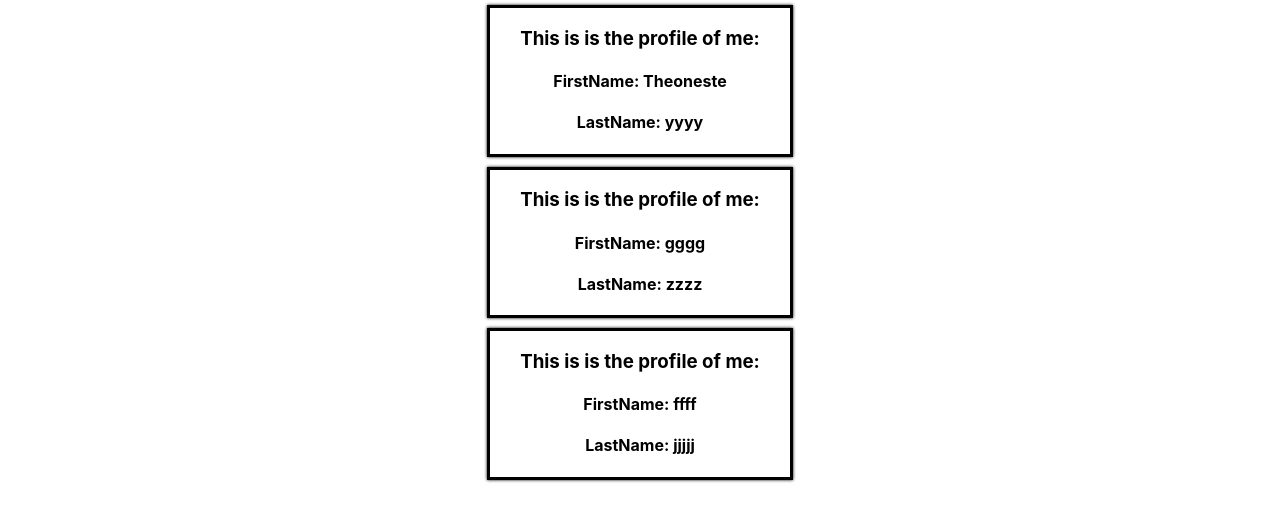
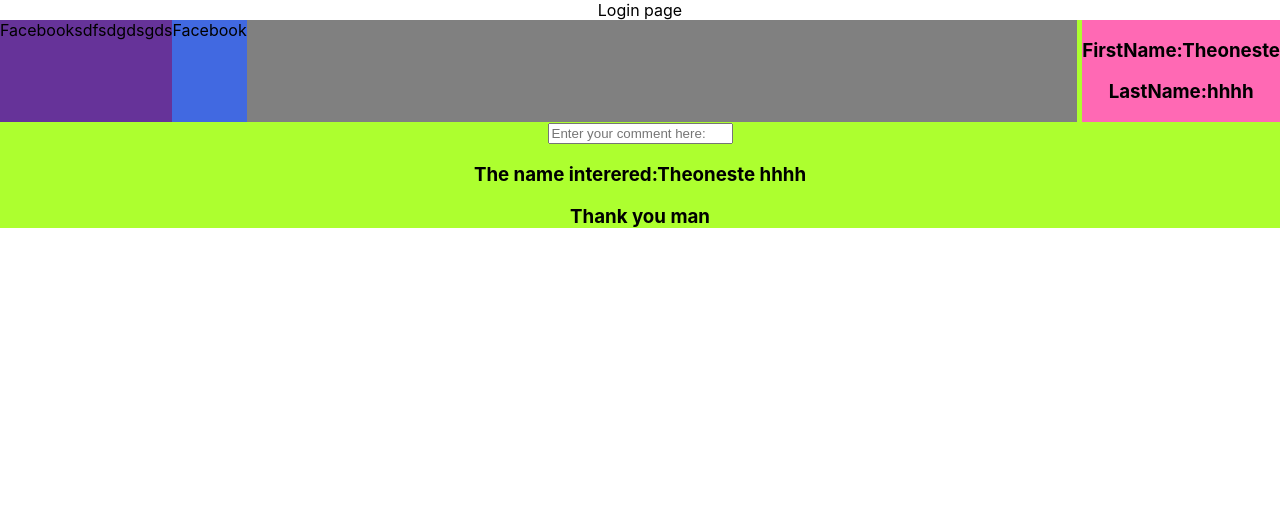
Before and after one commit to Theoneste1/myprojectOne, a React (Create React App) app: page / in a window 1280 px wide. Shown: the top 522 px of the page. Built offline with nearby package versions, Linux system fonts and the light colour scheme.

Commit message:
I am feeling better to deal with props

```diff
--- a/src/App.js
+++ b/src/App.js
@@ -1,16 +1,20 @@
 import React,{Component}from 'react';
 import './App.css';
-import Myprofile from './components/Myprofile/Myprofile';
-
+// import Myprofile from './components/Myprofile/Myprofile';
+import Login from './components/login/Login';
 
 class App extends Component{
 
   render(){
     return (
       <div className="App">
-       <Myprofile fname="Theoneste" lname="yyyy"/>
-       <Myprofile fname="gggg" lname="zzzz"/>
-       <Myprofile fname="ffff" lname="jjjjj"/>
+       {/* <Myprofile fname="Theoneste" lname="yyyy"/> */}
+       {/* <Myprofile fname="gggg" lname="zzzz"/>
+       <Myprofile fname="ffff" lname="jjjjj"/> */}
+        <Login fname='Theoneste' lname='hhhh'/>
+
+
+
       </div>
     );
   }
--- /dev/null
+++ b/src/components/login/Login.css
@@ -0,0 +1,26 @@
+.login{
+    background-color: greenyellow;
+
+}
+.picture{
+    background-color: grey;
+    width: 100%;
+    display: flex;
+
+}
+.login_info{
+    display:flex;
+}
+.personalinfo{
+    background-color: hotpink;
+    margin-left: 5px;
+}
+.log{
+    background-color: rebeccapurple;
+
+}
+.logname{
+    background-color: royalblue;
+
+
+}
--- /dev/null
+++ b/src/components/login/Login.js
@@ -0,0 +1,33 @@
+import React,{Component} from 'react'
+import './Login.css'
+
+function Login(props){
+
+    return(
+        <div>
+            <div>Login page</div>
+        <div className="login">
+            <div className='login_info'>
+                <div className="picture">
+                    <div className='log'>Facebooksdfsdgdsgds</div>
+                    <div className='logname' >Facebook</div>
+
+
+                </div>
+                <div className="personalinfo">
+                    <h3>FirstName:{props.fname}</h3>
+                    <h3>LastName:{props.lname}</h3>
+                </div>
+            </div>
+
+            <div className="details">
+                <input type='text' placeholder='Enter your comment here:'></input>
+                <h3>The name interered:{props.fname + " "+props.lname}</h3>
+                <h3> Thank you man</h3>
+            </div>
+        </div>
+        </div>
+
+    )
+}
+export default Login
```
